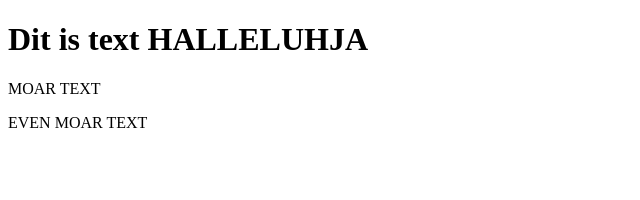
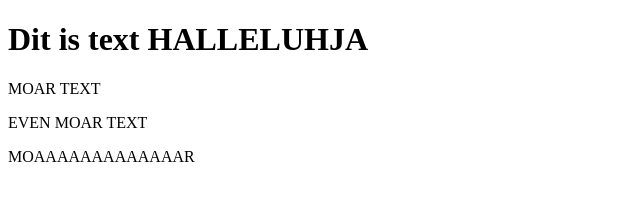
Before and after one commit to JonahBaert/newProject, a plain HTML site: page New_Project/WebContent/Index.html in a window 1280 px wide. Shown: the whole page, without its empty margins (0-640 px from the left). Drawn offline with Linux system fonts and the light colour scheme.

Commit message:
Dit is de 4de wijziging.

```diff
--- a/New_Project/WebContent/Index.html
+++ b/New_Project/WebContent/Index.html
@@ -9,6 +9,7 @@
 	<article>
 		<p>MOAR TEXT</p>
 		<p>EVEN MOAR TEXT</p>
+		<p>MOAAAAAAAAAAAAAR</p>
 	</article>
 </body>
 </html>
```
